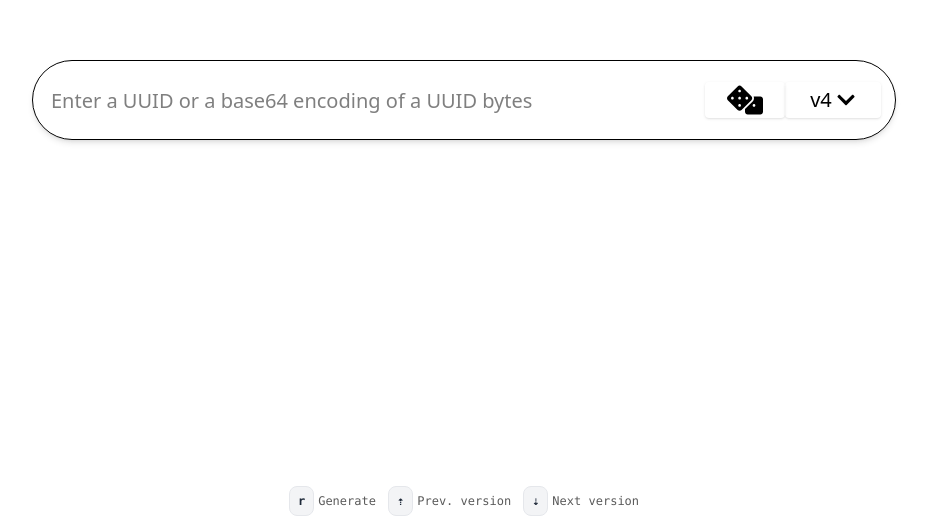
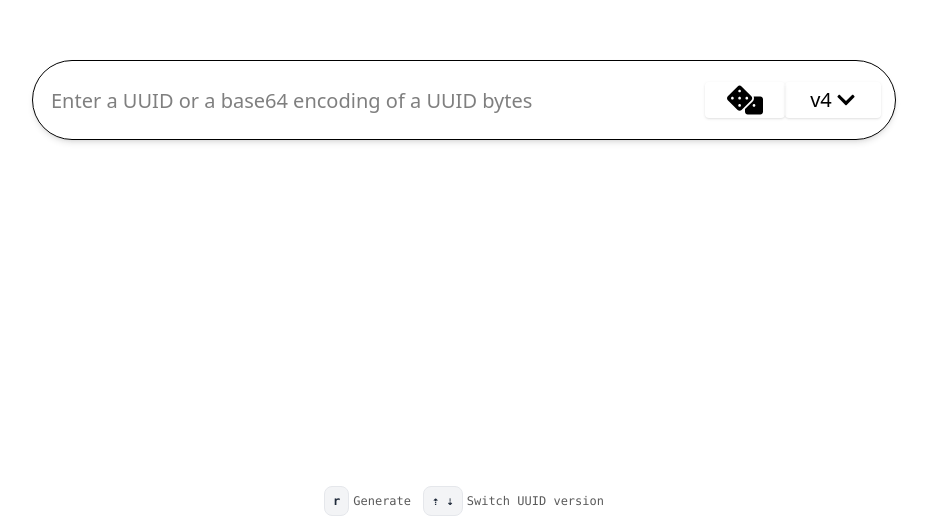
Before and after one commit to sixpounder/uuid-tools, a React (Vite) app: page / in a window 1280 px wide. Shown: the part 268-800 px from the top of the page, without its empty margins (176-1103 px from the left). Built offline with nearby package versions, Linux system fonts and the light colour scheme.

Commit message:
feat: more concise shortcuts

```diff
--- a/src/components/Shortcuts.tsx
+++ b/src/components/Shortcuts.tsx
@@ -8,12 +8,8 @@ export default function Shortcuts() {
                 <span className="opacity-65 ml-1 font-mono text-xs">Generate</span>
             </div>
             <div className="flex flex-row items-center">
-                <Kbd>&#x21E1;</Kbd>
-                <span className="opacity-65 ml-1 font-mono text-xs">Prev. version</span>
-            </div>
-            <div className="flex flex-row items-center">
-                <Kbd>&#x21E3;</Kbd>
-                <span className="opacity-65 ml-1 font-mono text-xs">Next version</span>
+                <Kbd>&#x21E1; &#x21E3;</Kbd>
+                <span className="opacity-65 ml-1 font-mono text-xs">Switch UUID version</span>
             </div>
         </div>
     );
```
